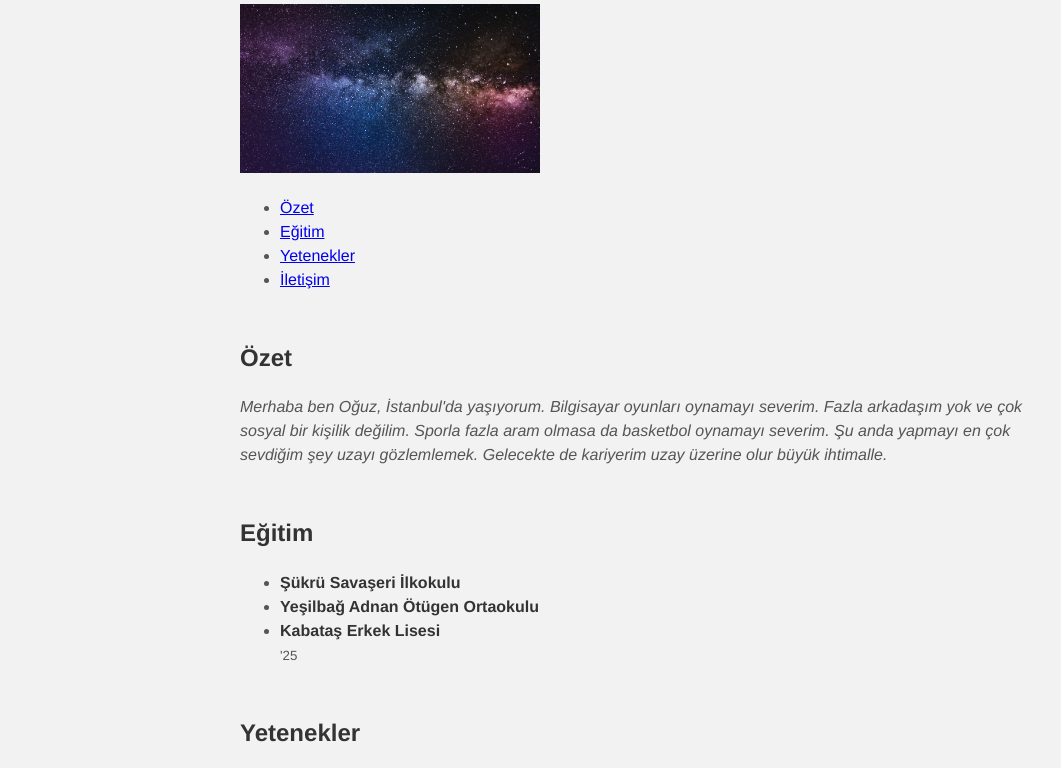
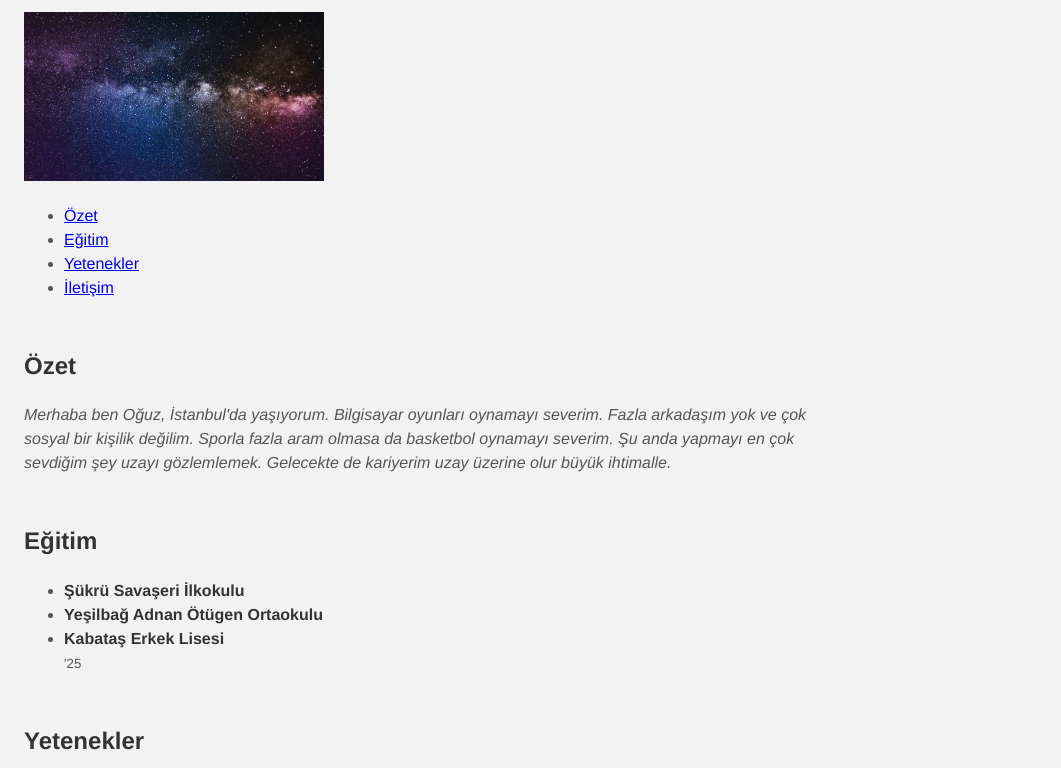
Before and after one commit to Astronomer10/a, a plain HTML site: page index.html in a window 1280 px wide. Shown: the part 151-919 px from the top of the page, without its empty margins (0-1061 px from the left). Drawn offline with Linux system fonts and the light colour scheme.

Commit message:
Update stylesheet.css

```diff
--- a/css/stylesheet.css
+++ b/css/stylesheet.css
@@ -1,5 +1,5 @@
 body {
-  margin: 0 auto;
+  margin: 1 auto;
   max-width: 50em;
   font-family: "Helvetica", "Arial", sans-serif;
   line-height: 1.5;
```
